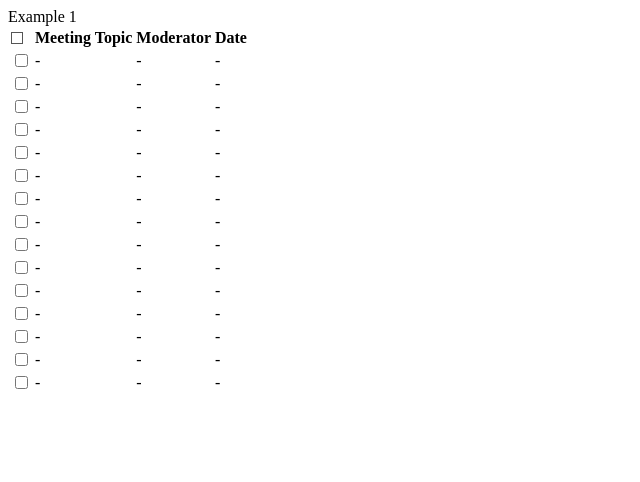
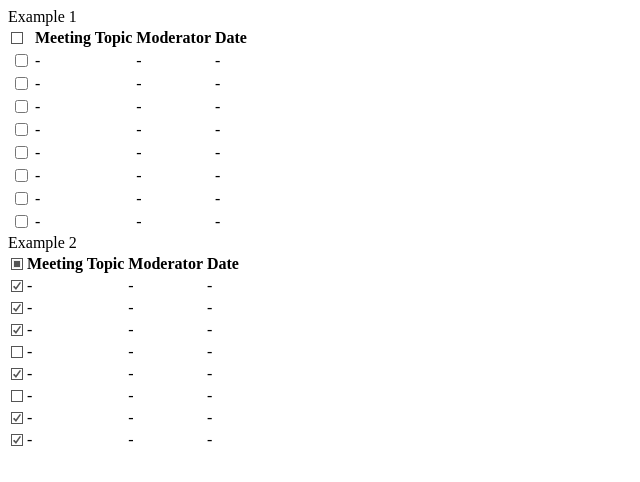
Before and after one commit to Roman-Lo/checkbox.controller, a plain HTML site: page example/index.html in a window 1280 px wide. Shown: the whole page, without its empty margins (0-640 px from the left). Drawn offline with Linux system fonts and the light colour scheme.

Commit message:
Version 1.0.0 release! 1. Enable control class-based check box 2. Code clean up 3. Add Example and CSS
---------------
Submitted By: Roman Lo

```diff
--- a/checkboxController.js
+++ b/checkboxController.js
@@ -1,5 +1,5 @@
 /**
- * CheckboxController.js [dev. version 0.0.1]
+ * CheckboxController.js [dev. version 1.0.0]
  *
  * Copyright (c) 2013 Roman Lo and other contributors
  * Released under the MIT license
@@ -13,9 +13,9 @@ if (!jQuery) { throw new Error("Checkbox Controller requires jQuery") }
 	var CheckboxController = function(element, options){
 		this.checkboxStatusAttr = "check-status"
 		this.checkboxStatus = {
-			checked : 'cc-checked'
-			, nonchecked : 'cc-no-checked'
-			, partialchecked : 'cc-partial-checked'
+			checked : 'checked'
+			, nonchecked : 'no-checked'
+			, partialchecked : 'partial-checked'
 		}
 		this.type = undefined
 		this.enabled = undefined
@@ -74,7 +74,6 @@ if (!jQuery) { throw new Error("Checkbox Controller requires jQuery") }
 		for (var i = this.$checkboxes.length - 1; i >= 0; i--) {
 			var chkBxItm = this.$checkboxes[i]
 			var $chkBxItm = $(chkBxItm)
-
 			if (this.options.strictCheckbox) {
 				if (!$chkBxItm.is('input') || $chkBxItm.attr('type') != 'checkbox') continue
 
@@ -85,10 +84,12 @@ if (!jQuery) { throw new Error("Checkbox Controller requires jQuery") }
 				this.checkedAmount += chkBxItm.checked ? 1 : 0
 
 			} else {
-				throw new Error('the current version of CheckboxController is not support in-strictCheckbox')
-				break;
+				this.clearHeaderStates($chkBxItm)
+				var isChecked = $chkBxItm.attr(this.checkboxStatusAttr) == this.checkboxStatus.checked
+				$chkBxItm.data('checked', isChecked)
+					.addClass(isChecked ? this.options.styles.normalChecked : this.options.styles.normalNoneChecked)
+				this.checkedAmount += isChecked ? 1 : 0
 			}
-
 			this.totalAmount += 1
 		}
 
@@ -102,7 +103,7 @@ if (!jQuery) { throw new Error("Checkbox Controller requires jQuery") }
 			//register event
 			var that = this
 			if (this.options.strictCheckbox) {
-				this.$checkboxes.on('change', function (ele, isBatching) {
+				this.$checkboxes.on('change', function (ele, isBatching, isClicked) {
 					var $this = $(ele.target)
 					if (!$this.is('input') || $this.attr('type') != 'checkbox') return
 					if (!isBatching) {
@@ -120,8 +121,20 @@ if (!jQuery) { throw new Error("Checkbox Controller requires jQuery") }
 					}
 				})
 			} else {
-				throw new Error('the current version of CheckboxController is not support in-strictCheckbox')
-				return
+				this.$checkboxes.on('click',function () {
+					var $this = $(this)
+						,isChecked = !$this.data('checked')
+					that.clearElementState($this)
+					$this.data('checked', isChecked)
+						.attr(that.checkboxStatusAttr, isChecked ? that.checkboxStatus.checked : that.checkboxStatus.nonchecked)
+						.addClass(isChecked ? that.options.styles.normalChecked : that.options.styles.normalNoneChecked)
+						.trigger('change', [false, true])
+				}).on('change', function (ele, isBatching, isClicked) {
+					if (isClicked) {
+						that.checkedAmount += $(this).data('checked') ? 1 : -1
+						that.refreshControllerState()
+					}
+				})
 			}
 
 			this.$element.on('click', function() {
@@ -144,8 +157,7 @@ if (!jQuery) { throw new Error("Checkbox Controller requires jQuery") }
 							: $(that.options.checkboxes+"["+that.checkboxStatusAttr+"="+that.checkboxStatus.checked+"]").length
 					}
 				} else {
-					throw new Error('the current version of CheckboxController is not support in-strictCheckbox')
-					return
+					that.checkedAmount = $(that.options.checkboxes+"["+that.checkboxStatusAttr+"="+that.checkboxStatus.checked+"]").length
 				}
 
 				//trigger change
@@ -180,15 +192,17 @@ if (!jQuery) { throw new Error("Checkbox Controller requires jQuery") }
 				})
 			}
 		} else {
-			throw new Error('the current version of CheckboxController is not support in-strictCheckbox')
-			return
+			this.clearElementState(this.$checkboxes)
+			this.$checkboxes.data('checked', checked)
+				.attr(this.checkboxStatusAttr, checked ? this.checkboxStatus.checked : this.checkboxStatus.nonchecked)
+				.addClass(checked ? this.options.styles.normalChecked : this.options.styles.normalNoneChecked)
 		}
 
 		this.$element.trigger('batch-change')
 	}
 
 	CheckboxController.prototype.refreshControllerState = function () {
-		this.clearStates()
+		this.clearHeaderStates()
 		this.$element.addClass((this.checkedAmount == this.totalAmount)
 			? this.options.styles.allChecked
 			: (this.checkedAmount == 0)
@@ -204,10 +218,15 @@ if (!jQuery) { throw new Error("Checkbox Controller requires jQuery") }
 
 	}
 
-	CheckboxController.prototype.clearStates = function () {
+	CheckboxController.prototype.clearHeaderStates = function () {
 		this.$element.removeClass(this.options.styles.allChecked)
 			.removeClass(this.options.styles.partialChecked)
 			.removeClass(this.options.styles.noneChecked)
+	}
+
+	CheckboxController.prototype.clearElementState = function (ele) {
+		ele.removeClass(this.options.styles.normalChecked)
+			.removeClass(this.options.styles.normalNoneChecked)
 	}
 
 	CheckboxController.prototype.getDefaults = function () {
--- a/css/checkbox.controller.css
+++ b/css/checkbox.controller.css
@@ -1,5 +1,5 @@
 /**
- * checkbox.controller.css [dev. version 0.0.1]
+ * checkbox.controller.css [dev. version 1.0.0]
  *
  * Copyright (c) 2013 Roman Lo and other contributors
  * Released under the MIT license
@@ -7,7 +7,8 @@
  *
  */
 
-.ui-check-head {
+.ui-check-head,
+.ui-check {
 	background: url(../images/icons_checkbox.png) no-repeat;
 	cursor: pointer;
     width: 12px;
@@ -41,3 +42,22 @@
 .ui-check-head.ui-check-none:hover {
 	background-position: -5px -22px;
 }
+
+
+
+
+.ui-check.ui-check-nor-all {
+	background-position: -5px -73px;
+}
+
+.ui-check.ui-check-nor-all:hover {
+	background-position: -5px -90px;
+}
+
+.ui-check.ui-check-nor-none {
+	background-position: -5px -5px;
+}
+
+.ui-check.ui-check-nor-none:hover {
+	background-position: -5px -22px;
+}
--- a/example/index.html
+++ b/example/index.html
@@ -74,48 +74,6 @@
 								<td class="tb-cell">-</td>
 								<td class="tb-cell">-</td>
 							</tr>
-							<tr class="tb-row">
-								<td class="tb-cell"><input type="checkbox" name="item" class="ui-checkbox"></td>
-								<td class="tb-cell">-</td>
-								<td class="tb-cell">-</td>
-								<td class="tb-cell">-</td>
-							</tr>
-							<tr class="tb-row">
-								<td class="tb-cell"><input type="checkbox" name="item" class="ui-checkbox"></td>
-								<td class="tb-cell">-</td>
-								<td class="tb-cell">-</td>
-								<td class="tb-cell">-</td>
-							</tr>
-							<tr class="tb-row">
-								<td class="tb-cell"><input type="checkbox" name="item" class="ui-checkbox"></td>
-								<td class="tb-cell">-</td>
-								<td class="tb-cell">-</td>
-								<td class="tb-cell">-</td>
-							</tr>
-							<tr class="tb-row">
-								<td class="tb-cell"><input type="checkbox" name="item" class="ui-checkbox"></td>
-								<td class="tb-cell">-</td>
-								<td class="tb-cell">-</td>
-								<td class="tb-cell">-</td>
-							</tr>
-							<tr class="tb-row">
-								<td class="tb-cell"><input type="checkbox" name="item" class="ui-checkbox"></td>
-								<td class="tb-cell">-</td>
-								<td class="tb-cell">-</td>
-								<td class="tb-cell">-</td>
-							</tr>
-							<tr class="tb-row">
-								<td class="tb-cell"><input type="checkbox" name="item" class="ui-checkbox"></td>
-								<td class="tb-cell">-</td>
-								<td class="tb-cell">-</td>
-								<td class="tb-cell">-</td>
-							</tr>
-							<tr class="tb-row">
-								<td class="tb-cell"><input type="checkbox" name="item" class="ui-checkbox"></td>
-								<td class="tb-cell">-</td>
-								<td class="tb-cell">-</td>
-								<td class="tb-cell">-</td>
-							</tr>
 						</tbody>
 					</table>
 				</div>
@@ -130,6 +88,92 @@
 					});
 				</script>
 			</div>
+			<div class="clear" />
+
+			<div id="example2" class="place-holder example">
+				<div id="exp-2-title" class="example-title">Example 2</div>
+				<div id="exp-2-description" class="example-desc">
+
+				</div>
+				<div class="example-content">
+					<table id="exp-2-tb" class="example-table">
+						<thead class="tb-head">
+							<tr class="tb-row">
+								<th class="tb-col-hd">
+									<span id="exp-2-chk-controller" class="ui-check-head"></span>
+								</th>
+								<th class="tb-col-hd">Meeting Topic</th>
+								<th class="tb-col-hd">Moderator</th>
+								<th class="tb-col-hd">Date</th>
+							</tr>
+						</thead>
+						<tbody class="tb-body">
+							<tr class="tb-row">
+								<td class="tb-cell"><span class="ui-check" check-status="checked"></span></td>
+								<td class="tb-cell">-</td>
+								<td class="tb-cell">-</td>
+								<td class="tb-cell">-</td>
+							</tr>
+							<tr class="tb-row">
+								<td class="tb-cell"><span class="ui-check" check-status="checked"></span></td>
+								<td class="tb-cell">-</td>
+								<td class="tb-cell">-</td>
+								<td class="tb-cell">-</td>
+							</tr>
+							<tr class="tb-row">
+								<td class="tb-cell"><span class="ui-check" check-status="checked"></span></td>
+								<td class="tb-cell">-</td>
+								<td class="tb-cell">-</td>
+								<td class="tb-cell">-</td>
+							</tr>
+							<tr class="tb-row">
+								<td class="tb-cell"><span class="ui-check" check-status="no-checked"></span></td>
+								<td class="tb-cell">-</td>
+								<td class="tb-cell">-</td>
+								<td class="tb-cell">-</td>
+							</tr>
+							<tr class="tb-row">
+								<td class="tb-cell"><span class="ui-check" check-status="checked"></span></td>
+								<td class="tb-cell">-</td>
+								<td class="tb-cell">-</td>
+								<td class="tb-cell">-</td>
+							</tr>
+							<tr class="tb-row">
+								<td class="tb-cell"><span class="ui-check" check-status="no-checked"></span></td>
+								<td class="tb-cell">-</td>
+								<td class="tb-cell">-</td>
+								<td class="tb-cell">-</td>
+							</tr>
+							<tr class="tb-row">
+								<td class="tb-cell"><span class="ui-check" check-status="checked"></span></td>
+								<td class="tb-cell">-</td>
+								<td class="tb-cell">-</td>
+								<td class="tb-cell">-</td>
+							</tr>
+							<tr class="tb-row">
+								<td class="tb-cell"><span class="ui-check" check-status="checked"></span></td>
+								<td class="tb-cell">-</td>
+								<td class="tb-cell">-</td>
+								<td class="tb-cell">-</td>
+							</tr>
+						</tbody>
+					</table>
+				</div>
+				<div class="example-code"></div>
+				<div class="example-foot"></div>
+				<script type="text/javascript">
+					$('#exp-2-chk-controller').checkboxController({
+						checkboxes : "#exp-2-tb .ui-check"
+						, strictCheckbox : false
+						, safeMode : true
+						, fastMode : false
+						, debug : true
+					});
+				</script>
+			</div>
+
+
+
 		</div>
 	</div>
 </body>
```
